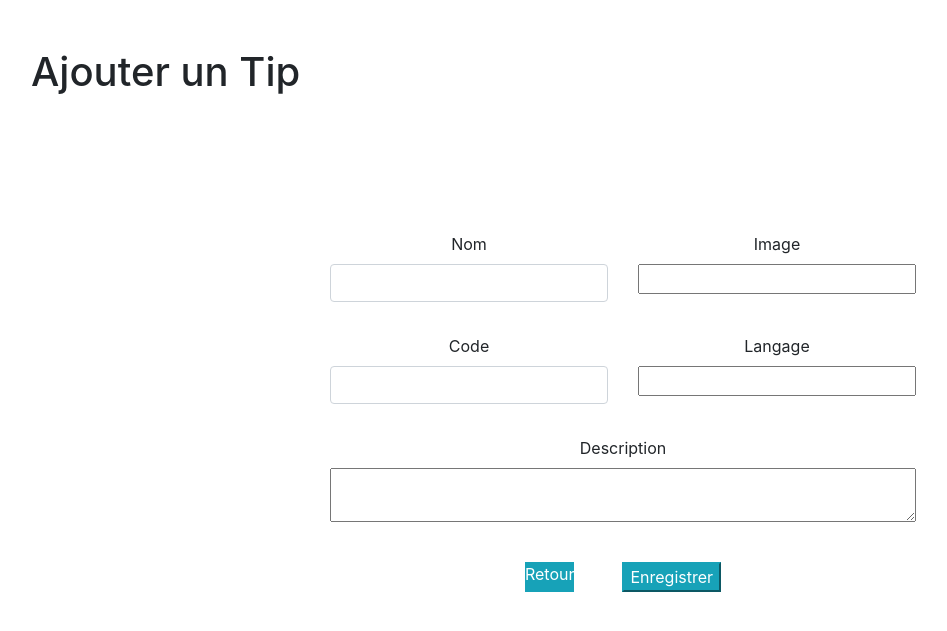
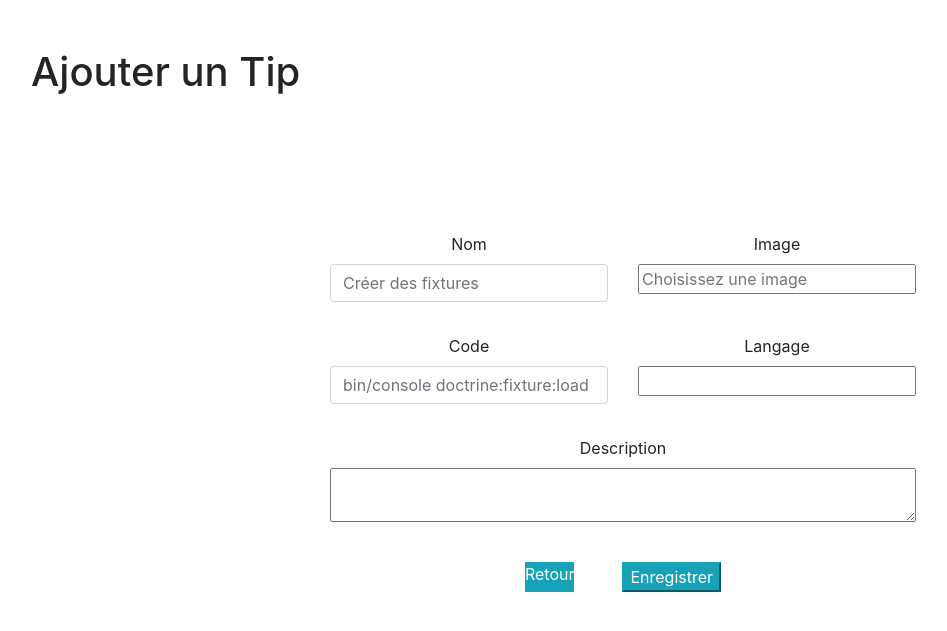
Before and after one commit to JudgeBurger/add_a_tip, a Symfony app: template templates/tips/new.html.twig in a window 1280 px wide. Shown: the part 56-687 px from the top of the page, without its empty margins (17-964 px from the left). Run offline with Twig, Linux system fonts and the light colour scheme; the template is opened without the code that fills it, so the values that code supplies are empty; form fields are guessed from the names that the template uses; style sheets or scripts are compiled from the project's sources; some libraries are stand-ins or nearby versions.

Commit message:
Modify Form

```diff
--- a/assets/scss/form.scss
+++ b/assets/scss/form.scss
@@ -18,3 +18,9 @@
 .select-language {
     height: 85px;
 }
+
+.label_tip {
+    color: $svg-color;
+    font-weight: bold;
+    text-decoration: underline;
+}
--- a/templates/tips/_form.html.twig
+++ b/templates/tips/_form.html.twig
@@ -6,18 +6,18 @@
             {{ form_start(form.name, {'attr': {'class': 'col-12 d-flex flex-column align-items-center p-0'}}) }}
             <div class="col-12 d-flex flex-column p-4 align-items-center">
                 <div class="d-flex flex-md-row flex-column col-md-6 p-0">
-                    <div class="form-group d-flex flex-column my-3 col-md-6">
+                    <div class="label_tip form-group d-flex flex-column my-3 col-md-6">
                         {{ form_label(form.name, 'Nom') }}
-                        {{ form_widget(form.name) }}
+                        {{ form_widget(form.name, {'attr': {'placeholder': 'Créer des fixtures'}}) }}
                         {% if form.name.vars.errors is not empty %}
                             <div class="mt-2 text-left alert alert-danger">
                                 {{ form_errors(form.name) }}
                             </div>
                         {% endif %}
                     </div>
-                    <div class="form-group d-flex flex-column my-3 col-lg-6 align-items-center">
+                    <div class="label_tip form-group d-flex flex-column my-3 col-lg-6 align-items-center">
                         {{ form_label(form.picture,'Image') }}
-                        {{ form_widget(form.picture,{'attr': {'class': 'mx-lg-3 w-100'}}) }}
+                        {{ form_widget(form.picture,{'attr': {'class': 'mx-lg-3 w-100', 'placeholder': 'Choisissez une image'}}) }}
                         {% if form.picture.vars.errors is not empty %}
                             <div class="mt-2 text-left alert alert-danger w-100">
                                 {{ form_errors(form.picture) }}
@@ -26,16 +26,16 @@
                     </div>
                 </div>
                 <div class="d-flex flex-lg-row flex-column col-md-6 p-0">
-                    <div class="form-group d-flex flex-column my-3 col-lg-6">
+                    <div class="label_tip form-group d-flex flex-column my-3 col-lg-6">
                         {{ form_label(form.code, 'Code') }}
-                        {{ form_widget(form.code) }}
+                        {{ form_widget(form.code, {'attr': {'placeholder': 'bin/console doctrine:fixture:load' }}) }}
                         {% if form.code.vars.errors is not empty %}
                             <div class="mt-2 text-left alert alert-danger">
                                 {{ form_errors(form.code) }}
                             </div>
                         {% endif %}
                     </div>
-                    <div class="select-language form-group d-flex flex-column my-3 col-md-6">
+                    <div class="select-language label_tip form-group d-flex flex-column my-3 col-md-6">
                         {{ form_label(form.languages, 'Langage') }}
                         {{ form_widget(form.languages, {'attr': {'class': 'select-language'}}) }}
                         {% if form.languages.vars.errors is not empty %}
@@ -46,7 +46,7 @@
                     </div>
                 </div>
 
-                <div class="form-group d-flex flex-column my-3 col-lg-6 text-truncate">
+                <div class="label_tip form-group d-flex flex-column my-3 col-lg-6 text-truncate">
                     {{ form_label(form.description, 'Description') }}
                     {{ form_widget(form.description, {'attr': {'class': 'text-truncate'}}) }}
                     {% if form.description.vars.errors is not empty %}
```
Also changed, not shown: src/Controller/TipsController.php (+1 -18 lines), src/Form/LanguageType.php (+2 -6 lines), src/Form/TipsType.php (+12 -11 lines), 1 other file.
